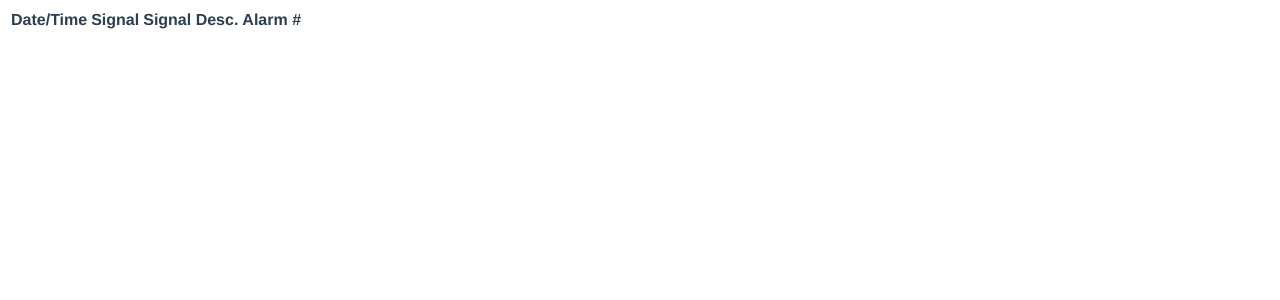
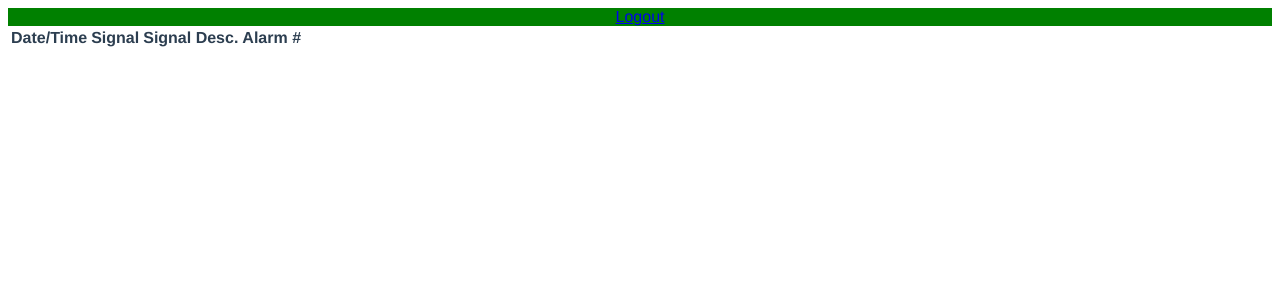
Before and after one commit to melkdelly/RRMS-Candidate-App, a Vue app: page /signal-page in a window 1280 px wide. Shown: the top 300 px of the page. Built offline with nearby package versions, Linux system fonts and the light colour scheme.

Commit message:
added header to file for logout btn

```diff
--- a/src/components/SignalPage.vue
+++ b/src/components/SignalPage.vue
@@ -1,16 +1,23 @@
 <template>
-
+<MyHeader />
 <table>
+  <thead>
     <tr>
       <th> Date/Time </th>
       <th> Signal </th>
       <th> Signal Desc. </th>
       <th> Alarm #</th>
     </tr>
+  </thead>
+  <tbody>
+    <td> </td>
+  </tbody>
 </table>
 </template>
 
 <script>
+import MyHeader from './MyHeader.vue'
+
 export default {
   name: 'SignalPage',
   data () {
@@ -22,7 +29,8 @@ export default {
       alarmNum: 0,
       xmit: ''
     }
-    }
+  },
+  components: { MyHeader }
 }
 </script>
 
```
Lines whose indentation alone changed are shown as unchanged.
